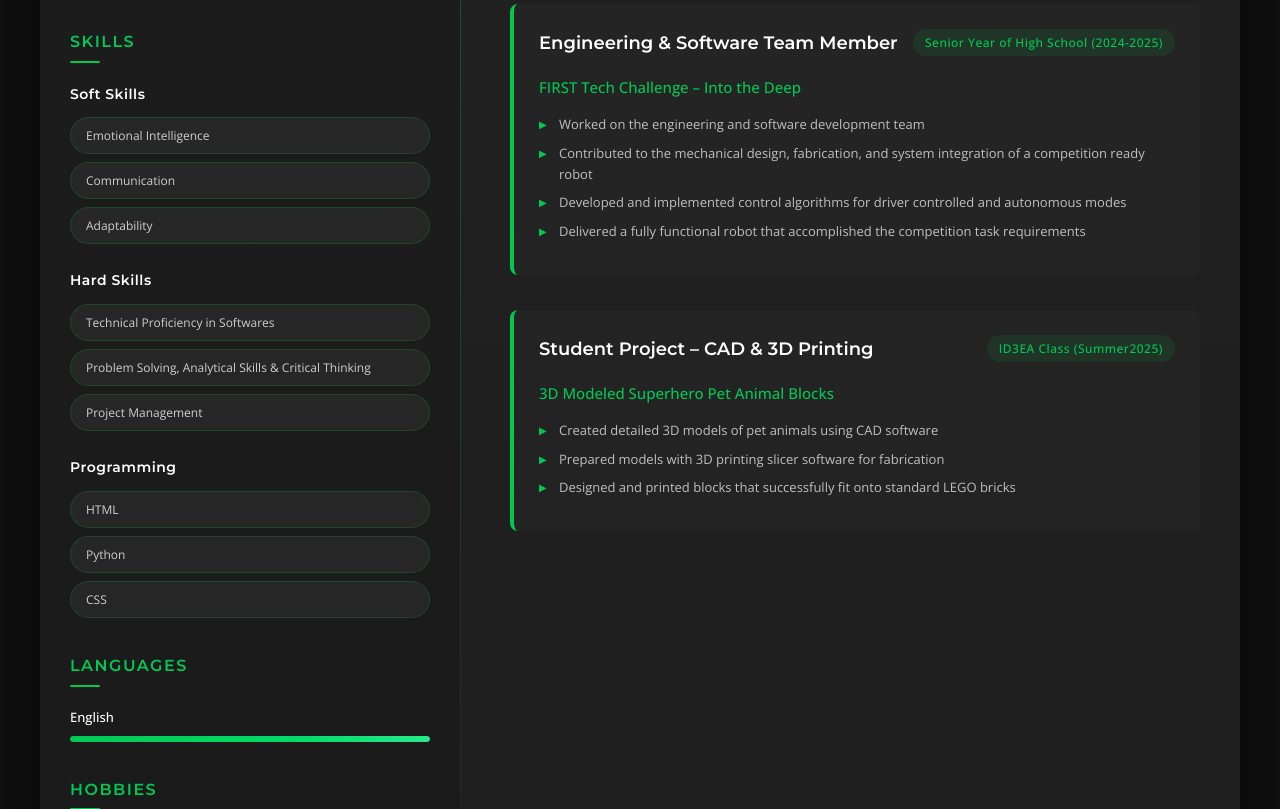
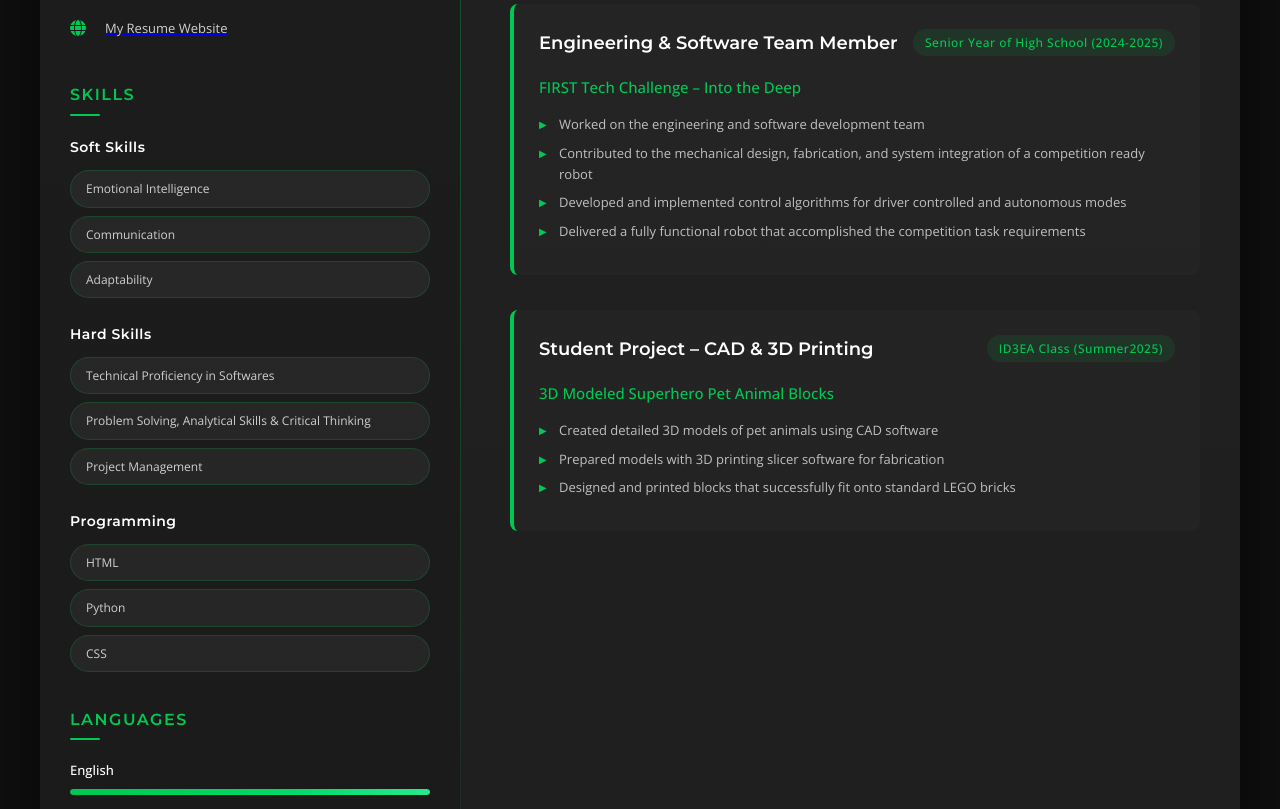
Before and after one commit to Demzz-tech/resume, a plain HTML site: page index.html in a window 1280 px wide. Shown: the part 965-1774 px from the top of the page. Drawn offline with nearby package versions, Linux system fonts and the light colour scheme.

Commit message:
Update index.html

```diff
--- a/index.html
+++ b/index.html
@@ -74,6 +74,10 @@
                 <div class="link-item">
                     <i class="fab fa-linkedin"></i>
                     <span>linkedin.com/in/demiladeadelana</span>
+                </div>
+                <div class="link-item">
+                    <i class="fas fa-globe"></i>
+                    <a href="https://demzz-tech.github.io/resume/" target="_blank"><span>My Resume Website</span></a>
                 </div>
 
                 <!--
```
